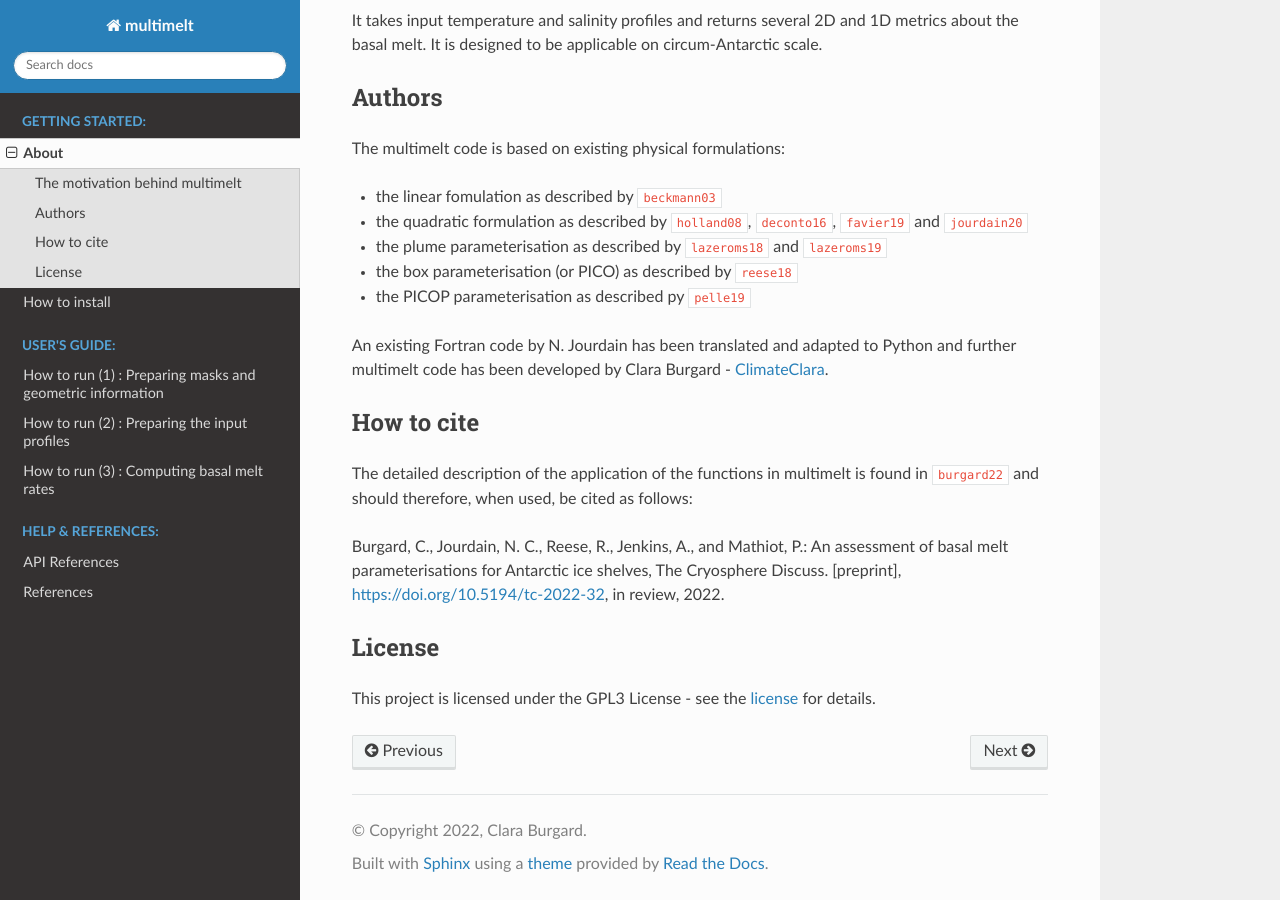
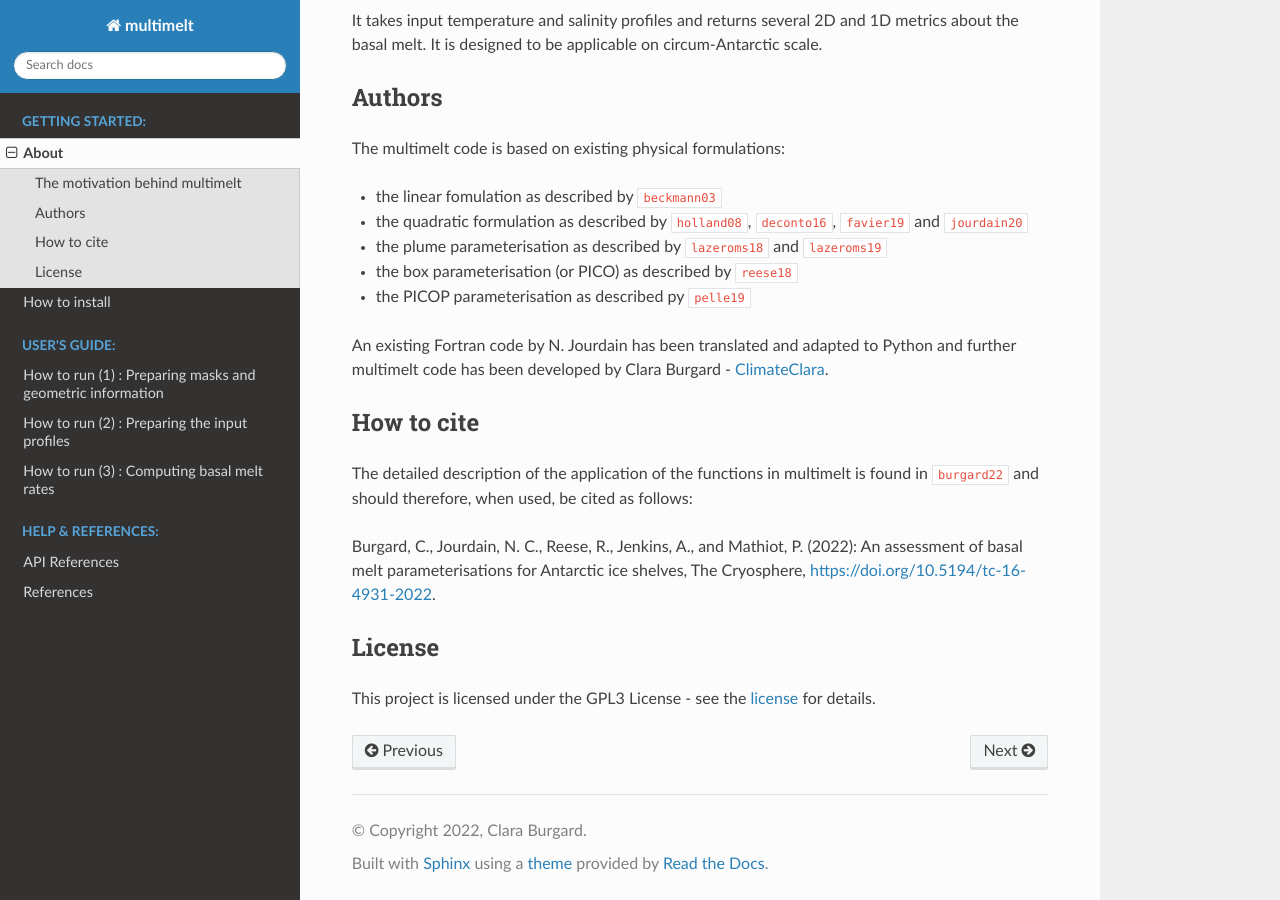
Before and after one commit to ClimateClara/multimelt, a Sphinx documentation site: the page built from docs/start/about.rst, in a window 1280 px wide and 900 px high, scrolled down 519 px. Built offline with Sphinx 7.4.7 and the Read the Docs theme 2.0.0, drawn with Linux system fonts in a browser that asks for light colours; cross-references to code outside the pages are shown as plain code.

Commit message:
Updated Burgard22 citation in "about" section

```diff
--- a/docs/start/about.rst
+++ b/docs/start/about.rst
@@ -28,7 +28,7 @@ How to cite
 -------
 The detailed description of the application of the functions in multimelt is found in :cite:`burgard22` and should therefore, when used, be cited as follows:
 
-Burgard, C., Jourdain, N. C., Reese, R., Jenkins, A., and Mathiot, P.: An assessment of basal melt parameterisations for Antarctic ice shelves, The Cryosphere Discuss. [preprint], https://doi.org/10.5194/tc-2022-32, in review, 2022.
+Burgard, C., Jourdain, N. C., Reese, R., Jenkins, A., and Mathiot, P. (2022): An assessment of basal melt parameterisations for Antarctic ice shelves, The Cryosphere, https://doi.org/10.5194/tc-16-4931-2022.
 
 License
 -------
```
